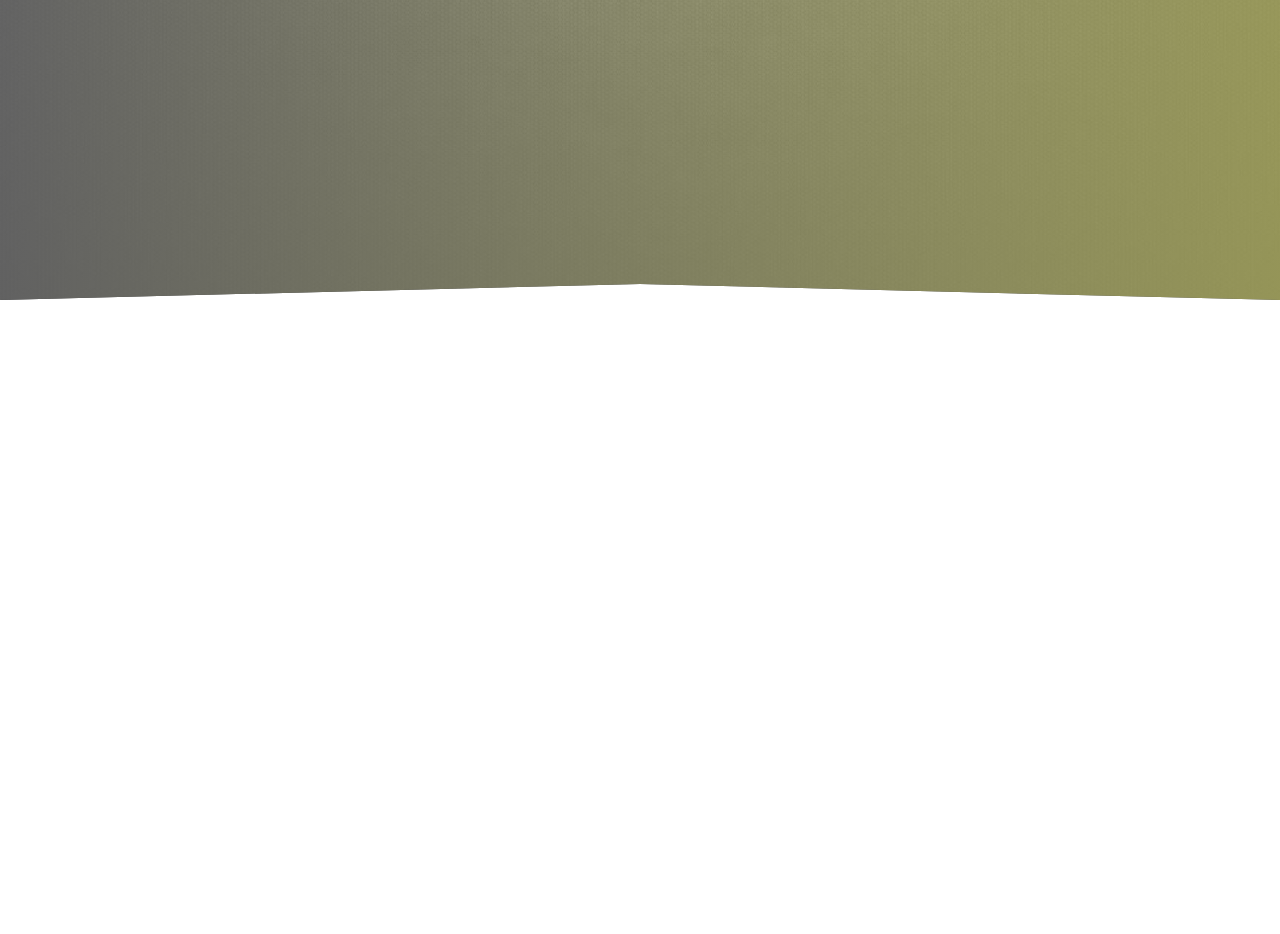
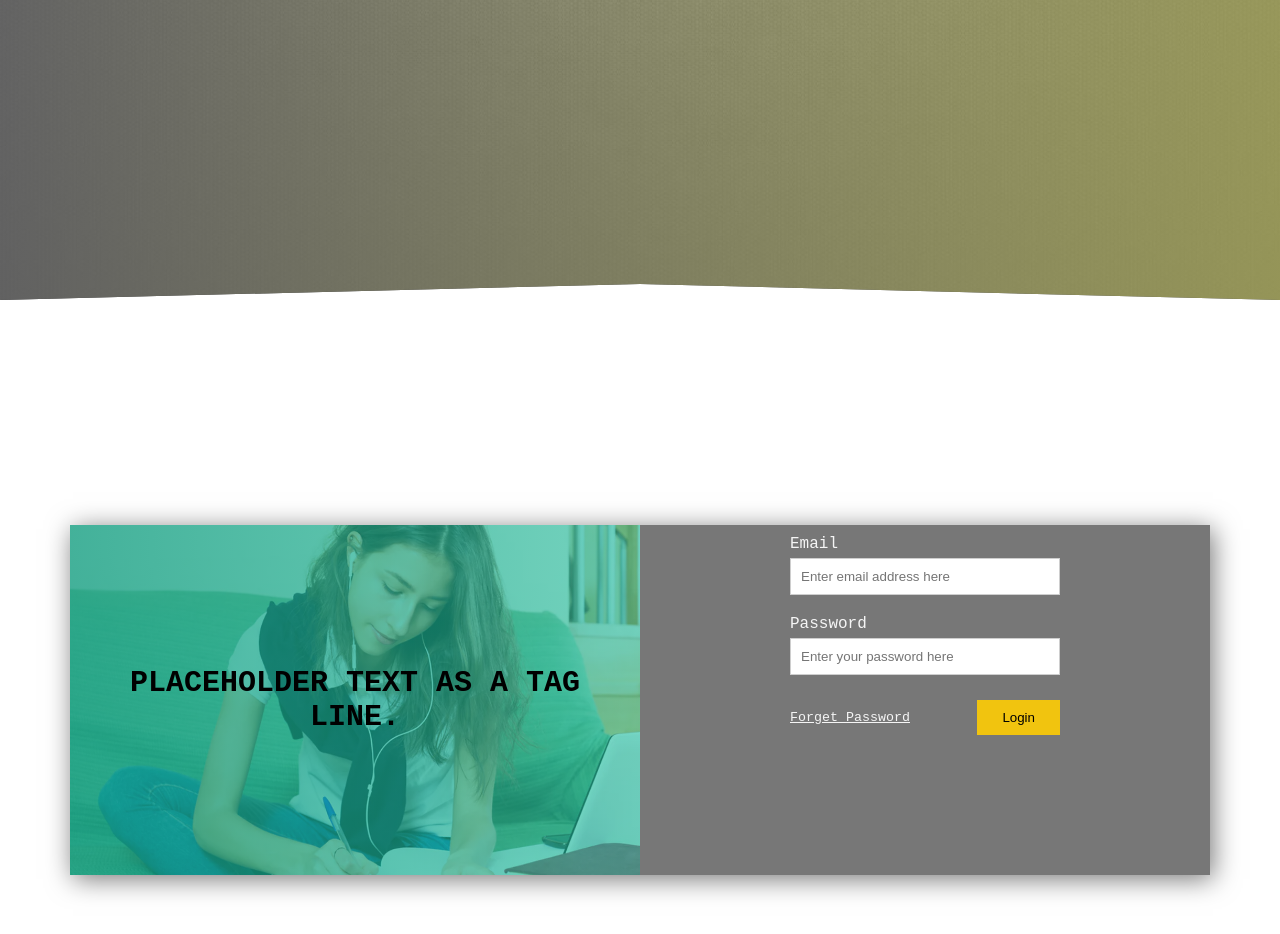
Before and after one commit to Sandip-Z/notebook.io_landing_page, a website: page index.html in a window 1280 px wide. Shown: the part 500-1434 px from the top of the page. Before the commit the page ends 800 px from the top, so only its background shows below. Drawn offline with Linux system fonts and the light colour scheme.

Commit message:
[add] wip login screen

```diff
--- a/index.html
+++ b/index.html
@@ -25,5 +25,38 @@
         <button class="start">Get Started</button>
       </div>
     </header>
+    <div class="login-screen">
+      <div class="login-screen__wrapper">
+        <div class="row">
+          <div class="col-lg-6 login-screen__wrapper__image">
+            <p>Placeholder text as a tag line.</p>
+          </div>
+          <div class="col-lg-6">
+            <form class="login-form">
+              <section>
+                <label for="email">Email</label>
+                <input
+                  name="email"
+                  placeholder="Enter email address here"
+                  type="email"
+                />
+              </section>
+              <section>
+                <label for="password">Password</label>
+                <input
+                  name="password"
+                  placeholder="Enter your password here"
+                  type="password"
+                />
+              </section>
+              <div class="buttons">
+                <small>Forget Password</small>
+                <button type="submit" class="login-form__submit">Login</button>
+              </div>
+            </form>
+          </div>
+        </div>
+      </div>
+    </div>
   </body>
 </html>
--- a/sass/component/_button.scss
+++ b/sass/component/_button.scss
@@ -10,6 +10,7 @@
   &:hover {
     background-color: lighten($color-sunflower, 15%);
     transition: all 0.2s;
+    cursor: pointer;
   }
   &:active {
     background-color: darken($color-sunflower, 15%);
--- /dev/null
+++ b/sass/component/_form.scss
@@ -0,0 +1,53 @@
+form {
+  display: flex;
+  flex-direction: column;
+  margin: auto;
+
+  &.login-form {
+    // background-color: red;
+    section {
+      margin: 10px 0px;
+    }
+    &.buttons {
+      display: flex;
+      justify-content: space-between;
+    }
+  }
+  input {
+    padding: 10px;
+    border: 1px solid rgb(206, 206, 206);
+    width: 270px;
+  }
+
+  input[type="email"]:not(:placeholder-shown):invalid {
+    border: 1px solid orangered;
+  }
+  label {
+    display: block;
+    margin-bottom: 5px;
+  }
+}
+
+.buttons {
+  display: flex;
+  justify-content: space-between;
+  margin-top: 15px;
+
+  button[type="submit"] {
+    background-color: $color-sunflower;
+    border: 0px;
+    // margin: 0px 65px;
+    padding: 10px 25px;
+
+    &:hover {
+      background-color: lighten($color-sunflower, 15%);
+      cursor: pointer;
+    }
+  }
+  small {
+    display: flex;
+    align-items: center;
+    cursor: pointer;
+    text-decoration: underline;
+  }
+}
--- /dev/null
+++ b/sass/layout/_login.scss
@@ -0,0 +1,37 @@
+.login-screen {
+  height: 100vh;
+  position: relative;
+  &__wrapper {
+    position: absolute;
+    top: 50%;
+    left: 50%;
+    transform: translate(-50%, -50%);
+    background-color: $color-grey;
+    color: $color-whitesmoke;
+    box-shadow: 3px 4px 25px $color-grey;
+    .row {
+      width: 1140px;
+      .col-lg-6 {
+        width: calc(100% / 2);
+        float: left;
+        display: flex;
+      }
+    }
+    &__image {
+      width: 100%;
+      height: 350px;
+      background-image: linear-gradient(to left, #1abc9c96, #16a084cb),
+        url("../../img/file-20171219-27562-ihj0n0.webp");
+      background-size: cover;
+      p {
+        text-align: center;
+        font-weight: bold;
+        font-size: 30px;
+        text-transform: uppercase;
+        padding: 15px;
+        margin: auto;
+        color: black;
+      }
+    }
+  }
+}
--- a/sass/main.scss
+++ b/sass/main.scss
@@ -3,6 +3,7 @@
 @import "base/base";
 
 @import "component/button";
-
+@import "component/form";
 @import "layout/header";
 @import "layout/nav";
+@import "layout/login";
```
Also changed, not shown: css/style.css, img/file-20171219-27562-ihj0n0.webp (added).
